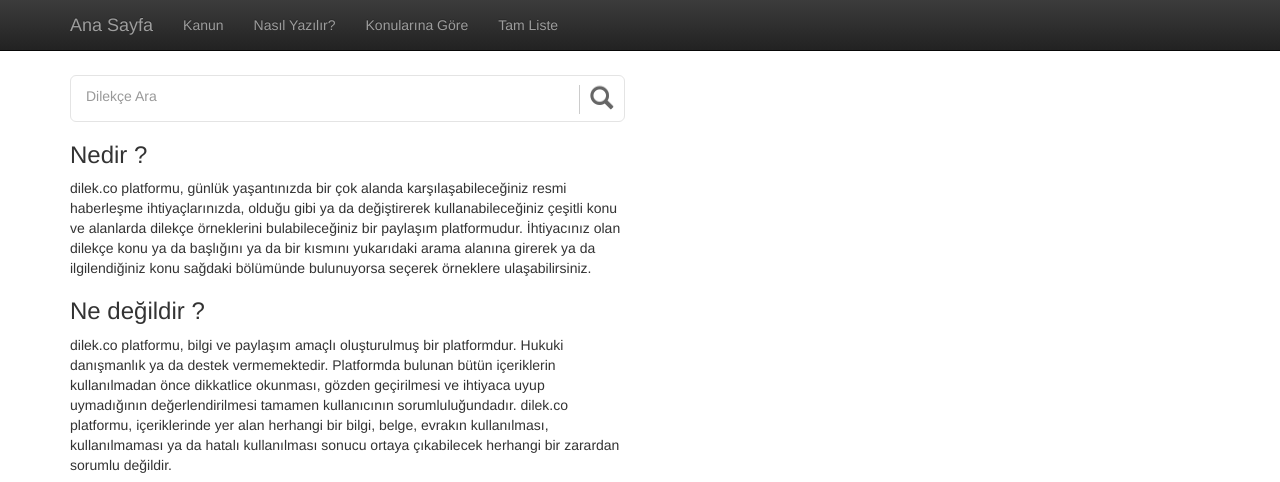
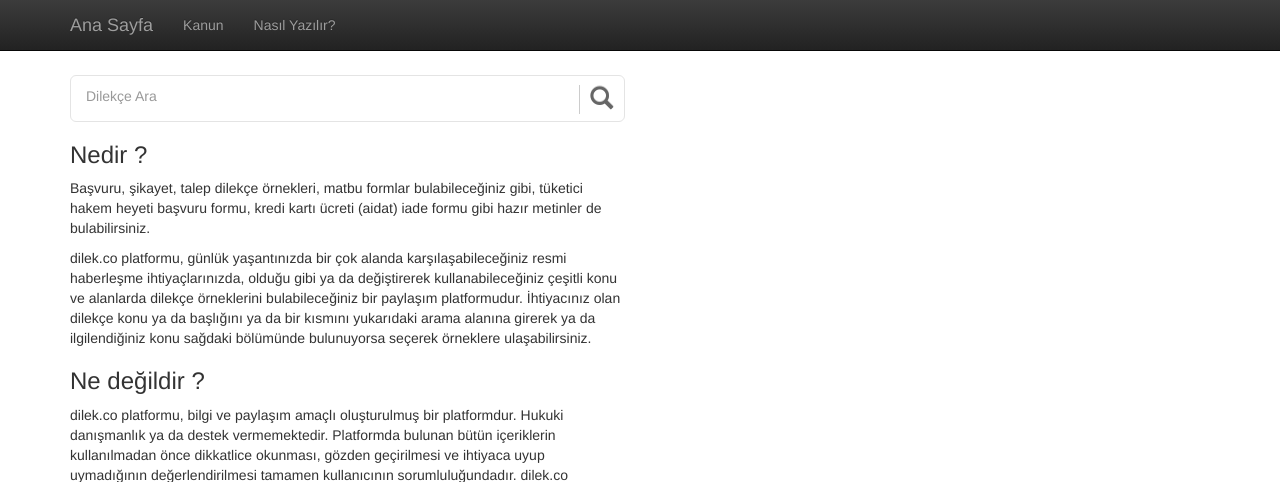
Before and after one commit to gucluoz/arzuhal, a Django app: page /web/ in a window 1280 px wide. Shown: the top 482 px of the page. Run offline with Django 3.2, Linux system fonts and the light colour scheme; data that the repository does not hold is empty; parts of the project's set-up code (start-up, migrations or seed data) failed here and were passed over; some libraries are stand-ins or nearby versions.

Commit message:
Facelift for CEO

```diff
--- a/web/templates/web/base.html.j2
+++ b/web/templates/web/base.html.j2
@@ -5,7 +5,7 @@
     <head>
         <meta charset="utf-8">
         <meta http-equiv="X-UA-Compatible" content="IE=edge,chrome=1">
-        <title>{% block title %}Dilekçe Örneği, Başvuru Örneği, Form Örneği{% endblock %}</title>
+        <title>{% block title %}Dilekçe Örnekleri, Başvuru Örneği, Matbu Formlar{% endblock %}</title>
         <meta name="viewport" content="width=device-width, initial-scale=1">
         <link rel="apple-touch-icon" href="{% static 'web/apple-touch-icon.png' %}">
         <link rel="stylesheet" href="{% static 'web/css/bootstrap.min.css' '%}">
@@ -29,8 +29,6 @@
             <ul class="nav navbar-nav">
               <li><a href="{% url 'kanunHtml' %}">Kanun</a></li>
               <li><a href="{% url 'nasilYazilirHtml' %}">Nasıl Yazılır?</a></li>
-              <li><a href="#">Konularına Göre</a></li>
-              <li><a href="{% url 'list' %}">Tam Liste</a></li>
             </ul>
           </div>
       </div>
--- a/web/templates/web/index.html.j2
+++ b/web/templates/web/index.html.j2
@@ -3,7 +3,7 @@
 {% block headcontent %}
 {% load static %}
 <link rel="stylesheet" href="{% static 'web/css/ac.css' %}">
-<meta name="description" content="Dilekçe, form, cv, resume, başvuru, resmi yazı, örnekleri.">
+<meta name="description" content="Dilekçe, form, cv, resume, başvuru, resmi yazı, örnekleri, tüketici hakem heyeti başvurusu, kredi kartı ücret iadesi, hesap işletim ücret iadesi">
 {% endblock headcontent %}
 {% block maincontent %}
 <div class="content">
@@ -38,6 +38,7 @@
       {% endfor %}
     {% else %}
       <h3>Nedir ?</h3>
+      <p>Başvuru, şikayet, talep dilekçe örnekleri, matbu formlar bulabileceğiniz gibi, tüketici hakem heyeti başvuru formu, kredi kartı ücreti (aidat) iade formu gibi hazır metinler de bulabilirsiniz.</p>
       <p>dilek.co platformu, günlük yaşantınızda bir çok alanda karşılaşabileceğiniz resmi haberleşme ihtiyaçlarınızda, olduğu gibi ya da değiştirerek kullanabileceğiniz çeşitli konu ve alanlarda dilekçe örneklerini bulabileceğiniz bir paylaşım platformudur. İhtiyacınız olan dilekçe konu ya da başlığını ya da bir kısmını yukarıdaki arama alanına girerek ya da ilgilendiğiniz konu sağdaki bölümünde bulunuyorsa seçerek örneklere ulaşabilirsiniz.</p>
 
       <h3>Ne değildir ?</h3>
```
